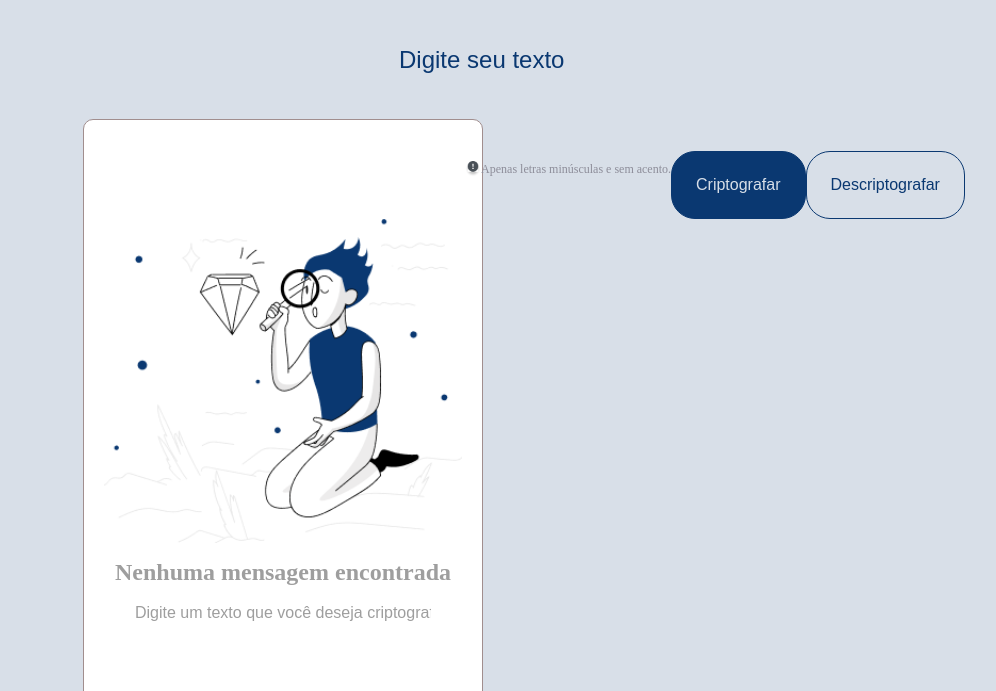
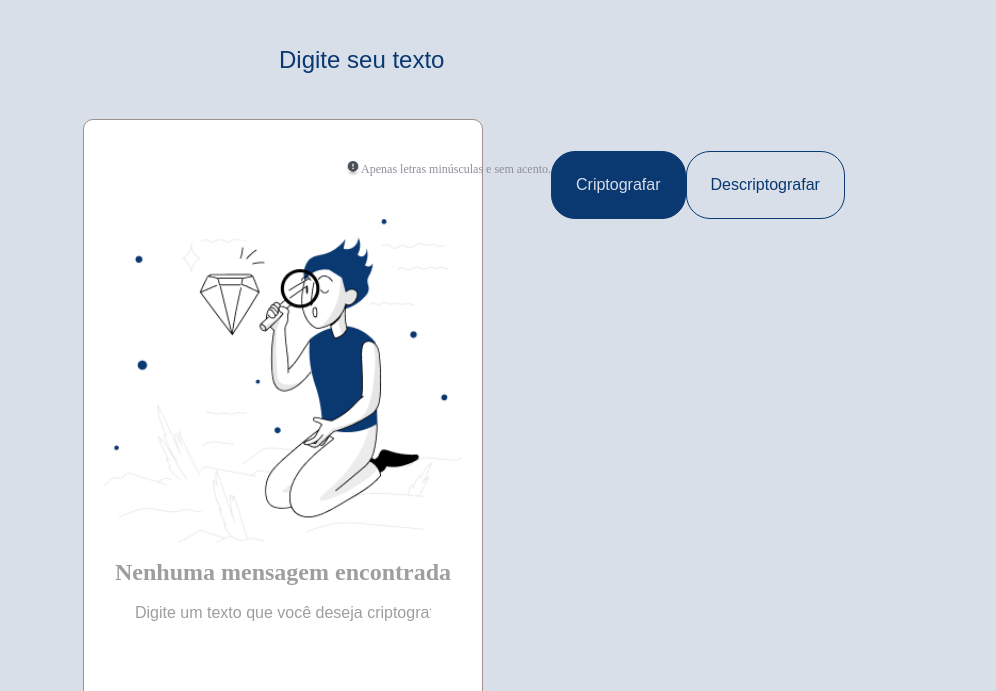
Before and after one commit to van-gomes/one-alura-text-decoder-challenge-js, a plain HTML site: page index.html in a window 1280 px wide. Shown: the part 109-800 px from the top of the page, without its empty margins (45-1041 px from the left). Drawn offline with Linux system fonts and the light colour scheme.

Commit message:
Delete comment again

```diff
--- a/styles/styles.css
+++ b/styles/styles.css
@@ -15,8 +15,6 @@ body {
     justify-content: flex-start;
     align-items: center;
     flex-direction: column;
-    margin-left: 15rem; /* Adiciona o espaçamento à esquerda em rem */
-    width: calc(100% - 15rem); /* Garante que o container ainda ocupe o espaço restante */
 }
 
 /* Input de texto */
```
